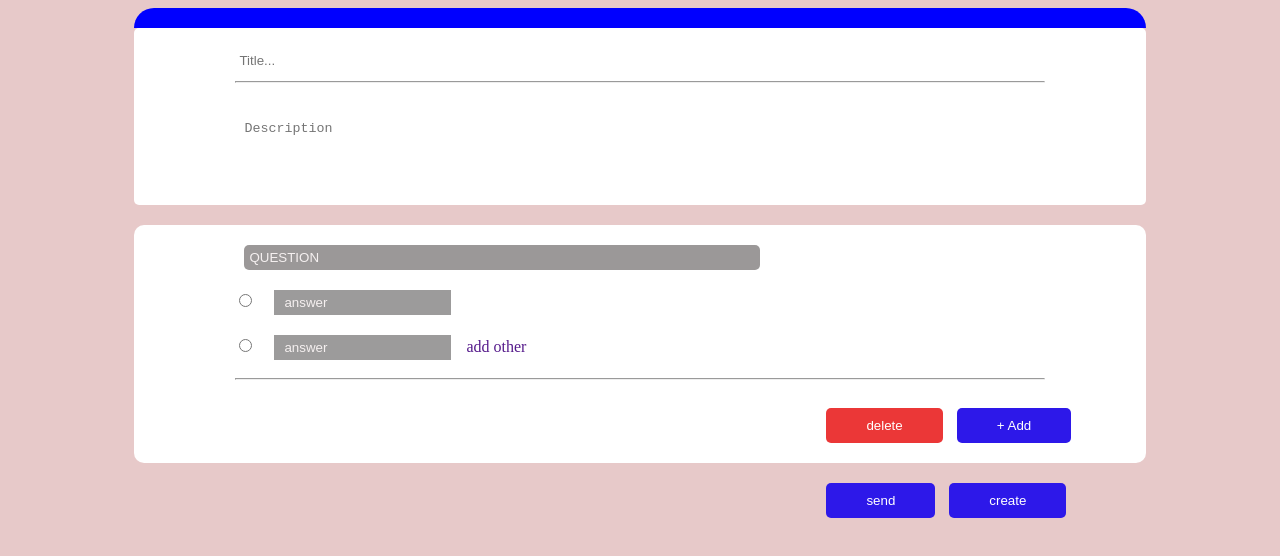
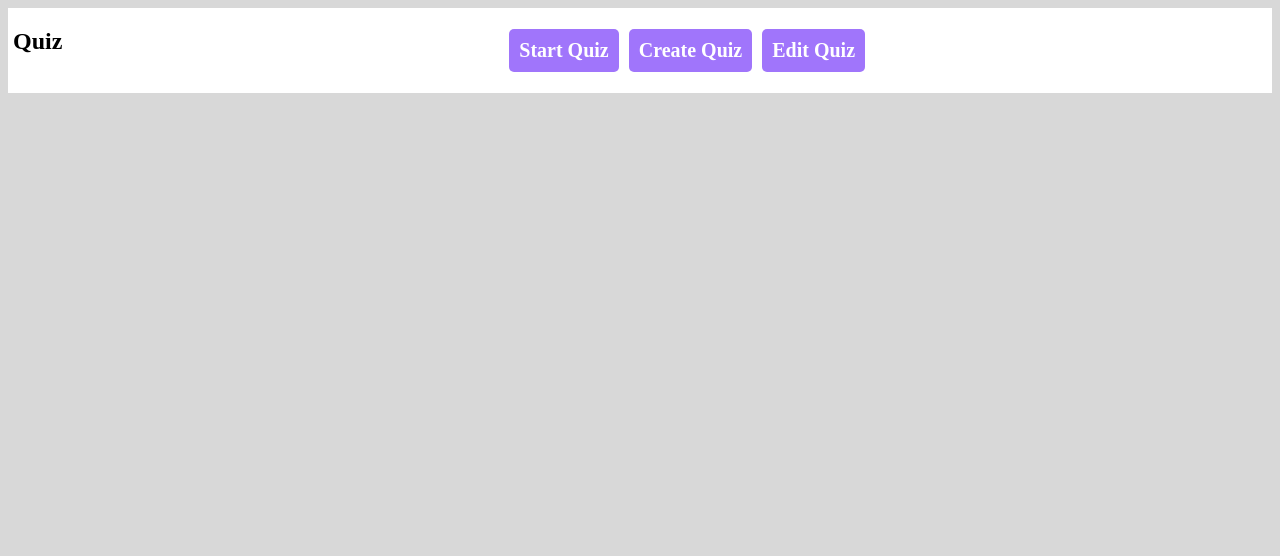
Before and after one commit to koev123/2022-QUIZ-GROUP-5, a plain HTML site: page index.html in a window 1280 px wide. Drawn offline with Linux system fonts and the light colour scheme.

Commit message:
#3 create menu

```diff
--- a/css/style.css
+++ b/css/style.css
@@ -1,14 +1,15 @@
-body{
-    background-color: rgb(231, 201, 201);
+body {
+    background-color: #d8d8d8;
 }
-.container{
+
+.container {
     width: 80%;
     margin: auto;
     border-radius: 20px;
     border-top: 20px blue solid;
+}
 
-}
-.passage{
+.passage {
     border-bottom: 1px solid black;
     width: 80%;
     border: none;
@@ -16,96 +17,149 @@ body{
     margin: 20px;
     outline: none;
     margin-left: 100px;
+}
 
-}
-#title{
+#title {
     width: 80%;
     margin: auto;
     margin-left: 100px;
     outline: none;
 }
-.input-answer{
+
+.input-answer {
     background: rgb(175, 171, 171);
 }
-form #input-title{
+
+form #input-title {
     border-radius: 5px;
     border: none;
     background: white;
     padding-top: 20px;
     padding-bottom: 20px;
 }
- textarea{
+
+textarea {
     resize: none;
     overflow: none;
 }
-form .add-question{
+
+form .add-question {
     margin-top: 20px;
     width: 100%;
     background-color: white;
 }
- .click{
+
+.click {
     outline: none;
     border-radius: 10px;
     margin-top: 10px;
     width: 30%;
     border: none;
 }
- .input-r{
-    padding-left:100px;
+
+.input-r {
+    padding-left: 100px;
     width: 50%;
 }
-.input-radio{
+
+.input-radio {
     background-color: white;
     margin-top: 20px;
     padding-top: 10px;
     border-radius: 10px;
 }
- .input-r ::placeholder{
+
+.input-r ::placeholder {
     color: rgb(245, 240, 240);
+}
 
- }
-.add-question{
+.add-question {
     padding: 10px;
     border: none;
 }
- .input-r .add-option ::placeholder{
+
+.input-r .add-option ::placeholder {
     color: rgb(245, 240, 240);
     background: rgb(156, 155, 155);
     padding: 10px;
 }
-input[type="text"]{
+
+input[type="text"] {
     margin: 10px;
     border: none;
     border-radius: 5px;
     padding: 5px;
     outline: none;
 }
-.input-r a{
+
+.input-r a {
     text-decoration: none;
 }
-hr{
+
+hr {
     width: 80%;
 }
-form .add-button{
+
+form .add-button {
     padding: 15px;
-    margin-left:42em;
+    margin-left: 42em;
 }
-form .add-button button{
+
+form .add-button button {
     margin: 5px;
 }
-.btn-html{
+
+.btn-html {
     background: rgb(235, 55, 55);
     border: none;
-    padding-left:40px;
+    padding-left: 40px;
     padding-right: 40px;
     border-radius: 5px;
     padding-top: 10px;
     padding-bottom: 10px;
     color: white;
 }
-#btn-add{
+
+#btn-add {
     background: rgb(45, 24, 233);
 }
-.btn-create{
+
+.btn-create {
     background: rgb(45, 24, 233);
 }
+
+
+/* -------------somnak--------- */
+
+nav {
+    background: white;
+    display: flex;
+    padding-left: 5px;
+}
+
+nav #menu {
+    display: flex;
+    justify-content: center;
+    align-items: center;
+    width: 50%;
+    margin: auto;
+}
+
+nav ul {
+    display: flex;
+    list-style-type: none;
+}
+
+nav ul li {
+    background: #A075FB;
+    border-radius: 5px;
+    padding: 10px;
+    margin: 5px;
+}
+
+nav li a {
+    text-decoration: none;
+    font-size: 20px;
+    color: white;
+    font-weight: bold;
+}
--- a/index.html
+++ b/index.html
@@ -1,5 +1,6 @@
 <!DOCTYPE html>
 <html lang="en">
+
 <head>
     <meta charset="UTF-8">
     <meta http-equiv="X-UA-Compatible" content="IE=edge">
@@ -7,38 +8,14 @@
     <title>Document</title>
     <link rel="stylesheet" href="css/style.css">
 </head>
+
 <body>
-    <div class="container">
-        <form action="">
-            <div id="input-title">
-                <input type="text" id="title" placeholder="Title...">
-                <hr/>
-                <textarea name="" id="" class="passage" placeholder="Description"></textarea>
-            </div>
-            <div class="input-radio">
-                <div class="input-r">
+    <!-- ------------------------- somnak menu--------------- -->
+    <nav>
 
-                    <input style="background:rgb(155, 152, 152);" type="text" class="add-question"   placeholder="QUESTION"><br>
-
-                    <input type="radio" id="add-radio" name="answer" >
-                    <label type="text" class="add-option" for=""><input type="text" placeholder="answer"></label><br>
-                    <input type="radio" id="add-radio" name="answer" >
-                    <label type="text" class="add-option" for=""><input type="text" placeholder="answer"><a href="">add other</a></label><br>
-                </div>
-                <hr>
-                <div class="add-button">
-                    <button class="btn-html">delete</button>
-                    <button class="btn-html" id="btn-add">+ Add</button>
-                </div>
-            </div>
-            <div class="add-button">
-                <button class="btn-html btn-create" >send</button>
-                <button class="btn-html btn-create" >create</button>
-            </div>
-        </form>
-
-
-    </div>
+    </nav>
+    <!-- ------------------------------------------------------>
     <script src="js/app.js"></script>
 </body>
+
 </html>
--- a/js/app.js
+++ b/js/app.js
@@ -0,0 +1,30 @@
+// -------------------------somnak---------------------------
+const getNav = document.querySelector("nav");
+// ---------create tag li ul a ---------
+const h2 = document.createElement("h2");
+const divUl = document.createElement("div");
+divUl.id = "menu";
+const ul = document.createElement("ul");
+const li = document.createElement("li");
+const liEdit = document.createElement("li");
+const liCreate = document.createElement("li");
+const a = document.createElement("a");
+const aEdit = document.createElement("a");
+const aCreate = document.createElement("a");
+h2.textContent = "Quiz";
+a.href = "";
+aEdit.href = "";
+aCreate.href = "../pages/index.html";
+a.textContent = "Start Quiz";
+aEdit.textContent = "Edit Quiz";
+aCreate.textContent = "Create Quiz";
+li.appendChild(a);
+liCreate.appendChild(aCreate);
+liEdit.appendChild(aEdit);
+ul.appendChild(li);
+ul.appendChild(liCreate);
+ul.appendChild(liEdit);
+getNav.appendChild(h2);
+getNav.appendChild(divUl);
+divUl.appendChild(ul);
+// ------------------------------------
```
Also changed, not shown: pages/index.html (added, +47 -0 lines), pages/start.html (added). Lines whose indentation alone changed are shown as unchanged.
